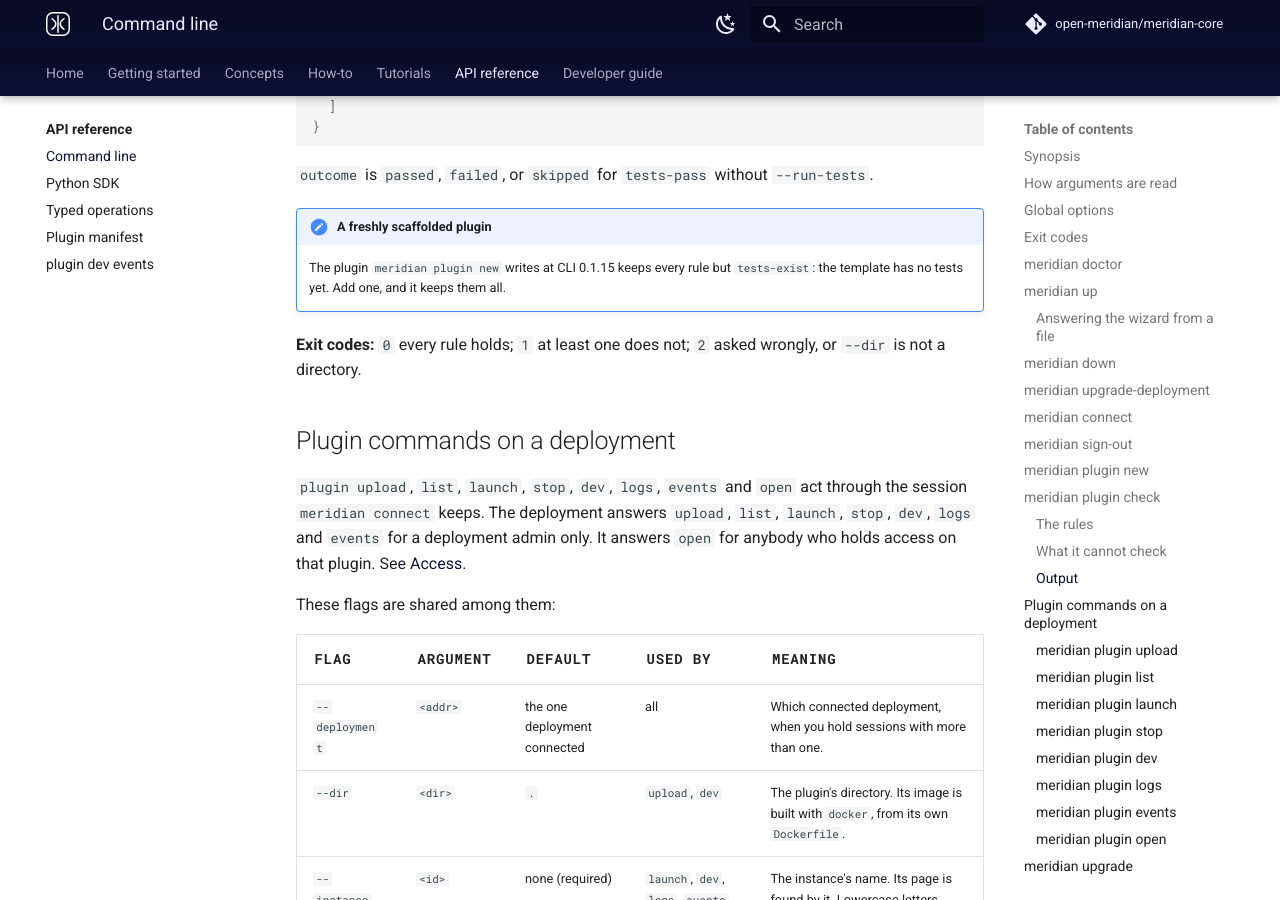
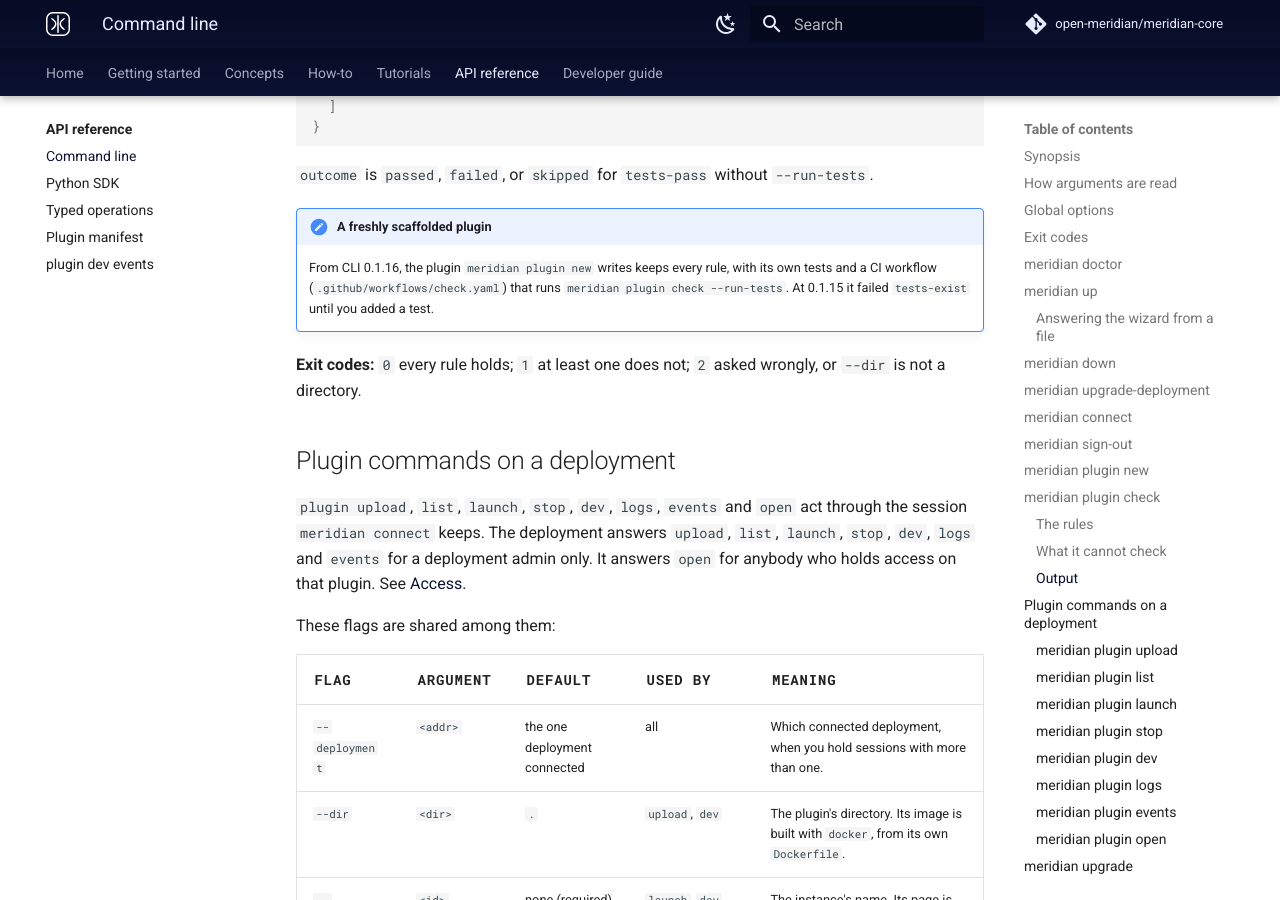
Before and after one commit to open-meridian/meridian-docs, an MkDocs documentation site: the page built from docs/api/cli.md, in a window 1280 px wide and 900 px high, scrolled down 13470 px. Built offline with MkDocs 1.6.1 and Material for MkDocs 9.7.7, drawn with Linux system fonts in a browser that asks for light colours; plug-ins that fetch from the network failed and are left out; comment, search, counter and statistics services are not loaded.

Commit message:
CLI 0.1.16: a fresh scaffold keeps every rule of plugin check
Co-Authored-By: Claude Opus 5.5 <noreply@anthropic.com>

```diff
--- a/docs/api/cli.md
+++ b/docs/api/cli.md
@@ -368,7 +368,7 @@ With `--json`, one object. `line` is `null` when the failure is a whole file, or
 `outcome` is `passed`, `failed`, or `skipped` for `tests-pass` without `--run-tests`.
 
 !!! note "A freshly scaffolded plugin"
-    The plugin `meridian plugin new` writes at CLI 0.1.15 keeps every rule but `tests-exist`: the template has no tests yet. Add one, and it keeps them all.
+    From CLI 0.1.16, the plugin `meridian plugin new` writes keeps every rule, with its own tests and a CI workflow (`.github/workflows/check.yaml`) that runs `meridian plugin check --run-tests`. At 0.1.15 it failed `tests-exist` until you added a test.
 
 **Exit codes:** `0` every rule holds; `1` at least one does not; `2` asked wrongly, or `--dir` is not a directory.
 
```
